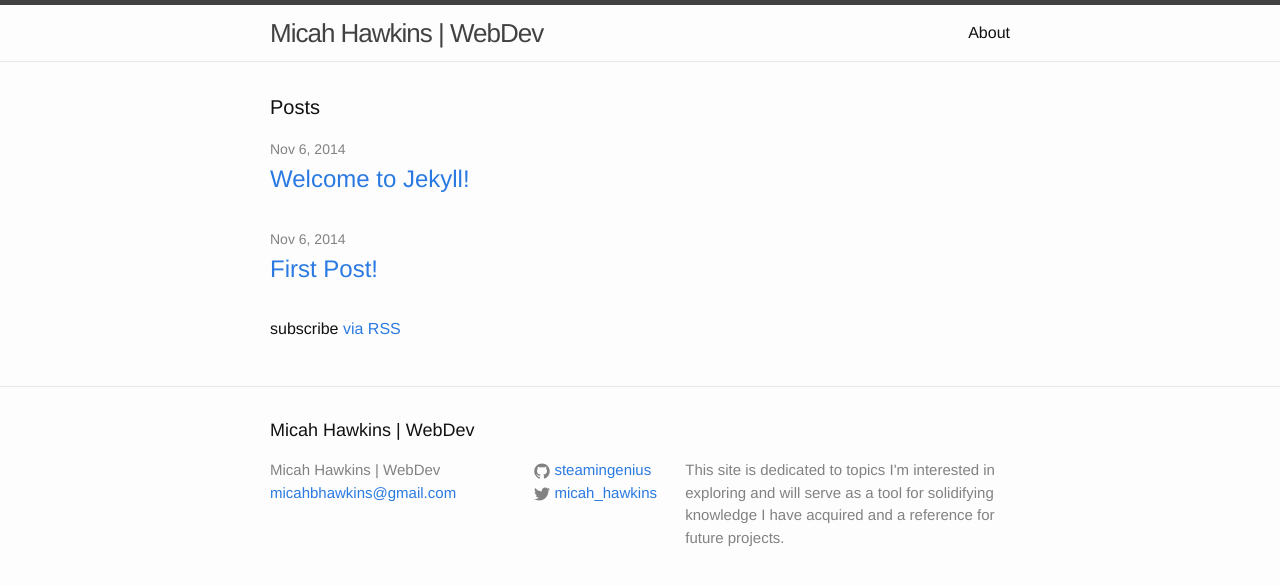
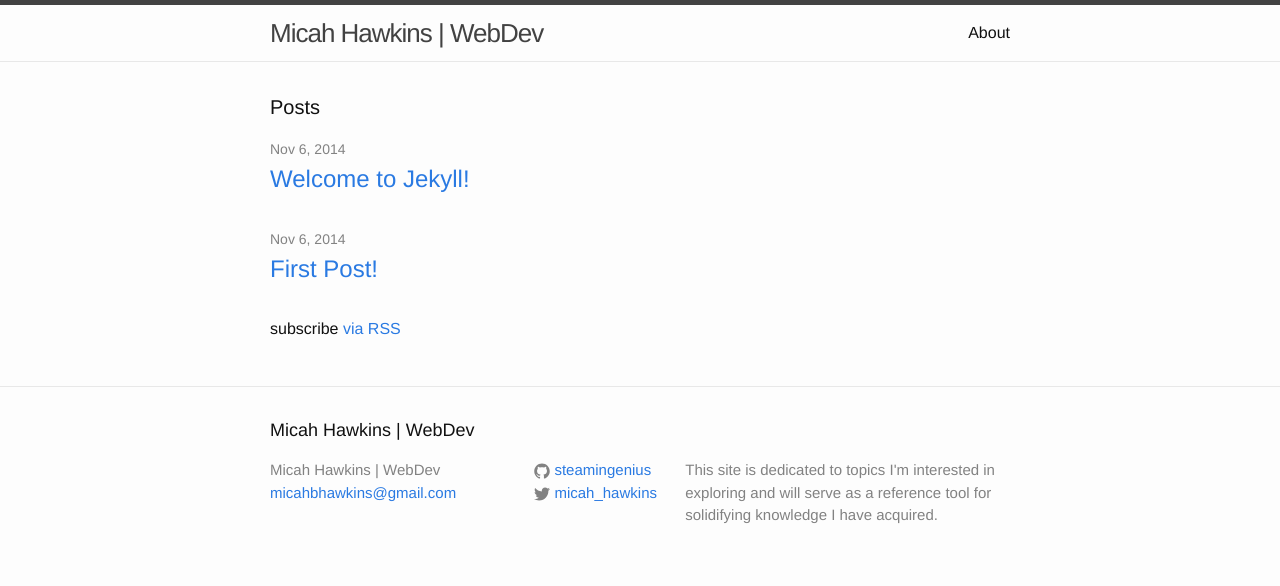
Before and after one commit to steamIngenius/steamIngenius.github.io, a Jekyll site: the page built from index.html, in a window 1280 px wide. Shown: the top 586 px of the page. Built offline with Jekyll 4.4.1, drawn with Linux system fonts in a browser that asks for light colours.

Commit message:
Update site description

```diff
--- a/_config.yml
+++ b/_config.yml
@@ -3,7 +3,7 @@ title: Micah Hawkins | WebDev
 email: micahbhawkins@gmail.com
 description: > # this means to ignore newlines until "baseurl:"
   This site is dedicated to topics I'm interested in exploring and will serve as a
-  tool for solidifying knowledge I have acquired and a reference for future projects.
+  reference tool for solidifying knowledge I have acquired.
 baseurl: "" # the subpath of your site, e.g. /blog/
 url: "http://steamingenius.github.io" # the base hostname & protocol for your site
 twitter_username: micah_hawkins
```
